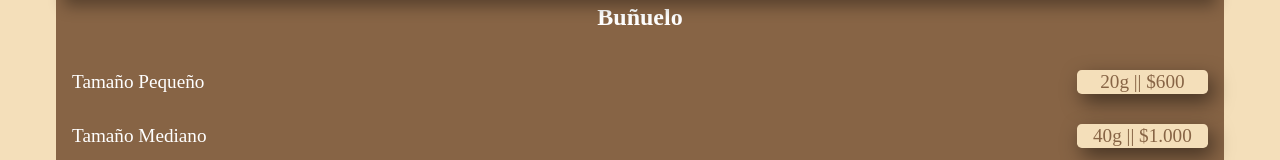
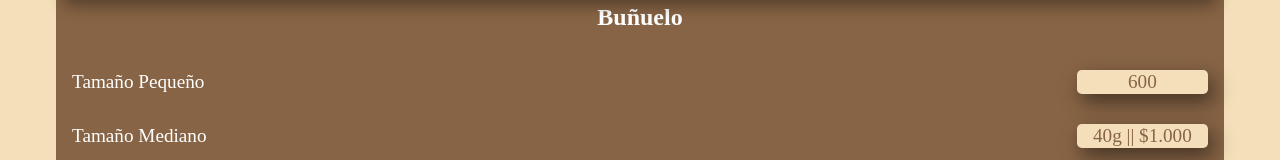
Before and after one commit to JhonattanSSG01/Pandebonos_Express, a React (Create React App) app: page /productos in a window 1280 px wide. Shown: the part 536-696 px from the top of the page. Built offline with nearby package versions, Linux system fonts and the light colour scheme; a web font is replaced by a local one.

Commit message:
Dandole organizacion algunos archivos

```diff
--- a/src/App.js
+++ b/src/App.js
@@ -1,6 +1,8 @@
-import React from 'react';
+import { React, useState } from 'react';
 import './App.css';
 import Home from './components/Home/Home';
+
+
 function App() {
   return (
     <>
--- a/src/DataProducts.json
+++ b/src/DataProducts.json
@@ -7,9 +7,10 @@
     "pequeño": "Tamaño Pequeño",
     "mediano": "Tamaño Mediano",
     "grande": "Tamaño Grande",
-    "precioPequeño": "20g || $600",
+    "precioPequeño": 600,
     "precioMediano": "40g || $1.000",
-    "precioGrande": "60g || $2.000"
+    "precioGrande": "60g || $2.000",
+    "quantity": 1
   },
   {
     "id": 1002,
@@ -19,9 +20,10 @@
     "pequeño": "Tamaño Pequeño",
     "mediano": "Tamaño Mediano",
     "grande": "Tamaño Grande",
-    "precioPequeño": "20g || $600",
+    "precioPequeño": 600,
     "precioMediano": "40g || $1.000",
-    "precioGrande": "60g || $2.000"
+    "precioGrande": "60g || $2.000",
+    "quantity": 1
   },
   {
     "id": 1003,
@@ -31,9 +33,10 @@
     "pequeño": "Tamaño Pequeño",
     "mediano": "Tamaño Mediano",
     "grande": "Tamaño Grande",
-    "precioPequeño": "20g || $600",
+    "precioPequeño": 600,
     "precioMediano": "40g || $1.000",
-    "precioGrande": "60g || $2.000"
+    "precioGrande": "60g || $2.000",
+    "quantity": 1
   },
   {
     "id": 1004,
@@ -43,9 +46,10 @@
     "pequeño": "Tamaño Pequeño",
     "mediano": "Tamaño Mediano",
     "grande": "Tamaño Grande",
-    "precioPequeño": "20g || $600",
+    "precioPequeño": 600,
     "precioMediano": "40g || $1.000",
-    "precioGrande": "60g || $2.000"
+    "precioGrande": "60g || $2.000",
+    "quantity": 1
   },
   {
     "id": 1005,
@@ -55,9 +59,10 @@
     "pequeño": "Tamaño Pequeño",
     "mediano": "Tamaño Mediano",
     "grande": "Tamaño Grande",
-    "precioPequeño": "20g || $600",
+    "precioPequeño": 600,
     "precioMediano": "40g || $1.000",
-    "precioGrande": "60g || $2.000"
+    "precioGrande": "60g || $2.000",
+    "quantity": 1
   },
   {
     "id": 1006,
@@ -67,9 +72,10 @@
     "pequeño": "Tamaño Pequeño",
     "mediano": "Tamaño Mediano",
     "grande": "Tamaño Grande",
-    "precioPequeño": "20g || $600",
+    "precioPequeño": 600,
     "precioMediano": "40g || $1.000",
-    "precioGrande": "60g || $2.000"
+    "precioGrande": "60g || $2.000",
+    "quantity": 1
   },
   {
     "id": 1007,
@@ -79,9 +85,10 @@
     "pequeño": "Tamaño Pequeño",
     "mediano": "Tamaño Mediano",
     "grande": "Tamaño Grande",
-    "precioPequeño": "20g || $600",
+    "precioPequeño": 600,
     "precioMediano": "40g || $1.000",
-    "precioGrande": "60g || $2.000"
+    "precioGrande": "60g || $2.000",
+    "quantity": 1
   },
   {
     "id": 1008,
@@ -91,8 +98,9 @@
     "pequeño": "Tamaño Pequeño",
     "mediano": "Tamaño Mediano",
     "grande": "Tamaño Grande",
-    "precioPequeño": "20g || $600",
+    "precioPequeño": 600,
     "precioMediano": "40g || $1.000",
-    "precioGrande": "60g || $2.000"
+    "precioGrande": "60g || $2.000",
+    "quantity": 1
   }
 ]
--- a/src/components/Home/Home.jsx
+++ b/src/components/Home/Home.jsx
@@ -17,11 +17,13 @@ const Home = _ => {
           <h1 className="title">Pandebono Express</h1>
           <h3 className="subtitle">La felicidad huele Amasijo recién hecho</h3>
         </div>
-        <p className="text">
+        <p className="textPrincipal">
           Desarrollar, elaborar y comercializar productos a base de queso y
           bebidas típicas acompañantes que nos permiten cutivar a nuestros
-          clientes con productos frescos y calienticos. <br />
-          <br /> Buscamos el desarrollo y el lograr de nuestros objetivos
+          clientes con productos frescos y calienticos.
+          <br />
+          <br />
+          Buscamos el desarrollo y el lograr de nuestros objetivos
           empresariales que permitan mejorar la calidad de vida de nuestros
           colaboradores y asegurar la rentabilidad de nuestros inversionistas.
         </p>
--- a/src/components/Home/home.css
+++ b/src/components/Home/home.css
@@ -24,7 +24,7 @@
   color: var(--colorNav);
 }
 
-main > .text {
+main > .textPrincipal {
   margin: 1rem 0;
   padding: 1rem;
   font-size: 18px;
```
Also changed, not shown: src/components/Cart_Buy/CartBuy.jsx (+84 -0 lines), src/components/Cart_Buy/ProductList.jsx (added, +44 -0 lines), src/components/Nav_Icon/navIcon.css (+4 -7 lines), src/index.css (line endings or trailing spaces).
